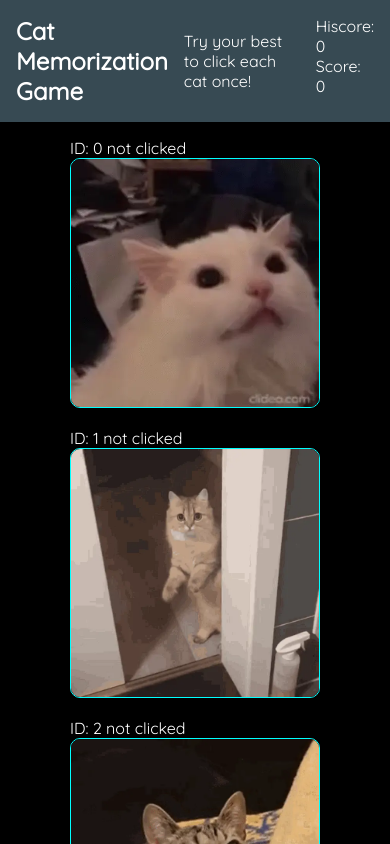
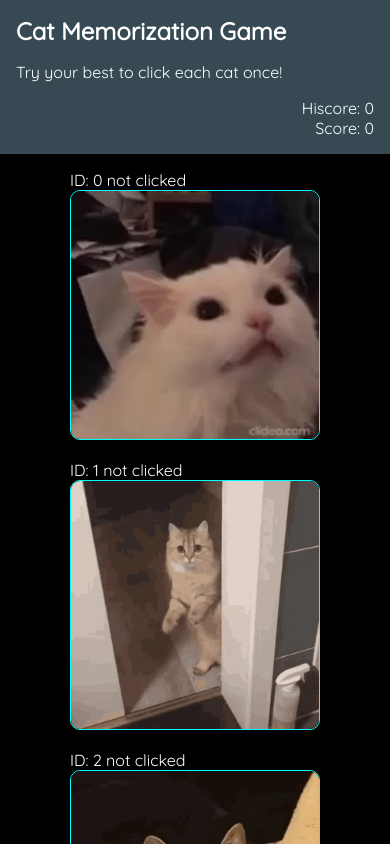
Before and after one commit to Pting1995/memory-clicker, a React (Create React App) app: page / in a window 390 px wide. Shown: the top 844 px of the page. Built offline with nearby package versions, Linux system fonts and the light colour scheme.

Commit message:
updated css

```diff
--- a/src/index.css
+++ b/src/index.css
@@ -84,12 +84,8 @@ nav.incorrect {
 }
 
 @media screen and (max-width: 767px) {
-	nav.navbar {
+	nav {
 		flex-direction: column;
-	}
-
-	nav.navbar div p {
-		justify-content: start;
 	}
 }
 
```
